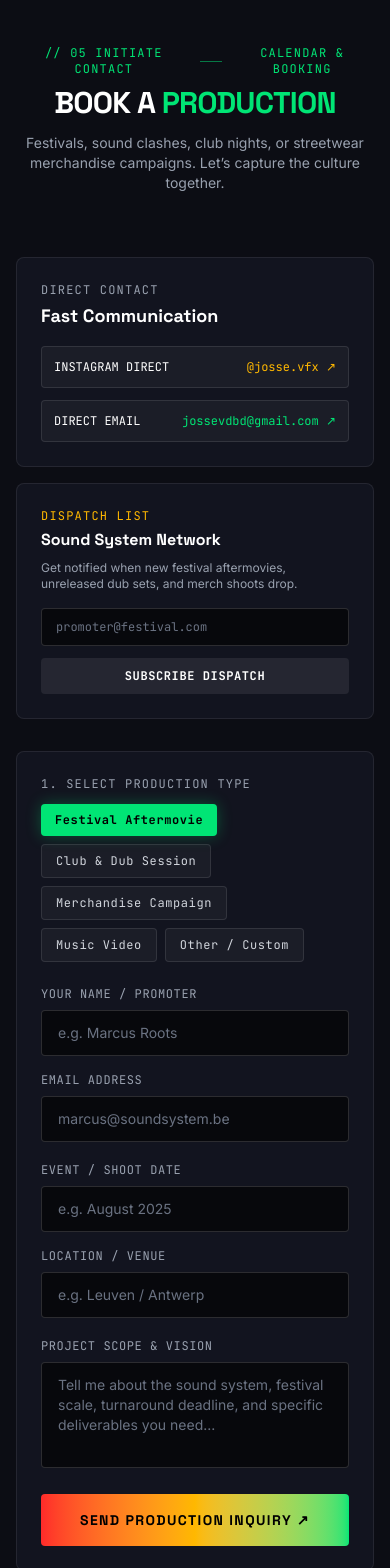
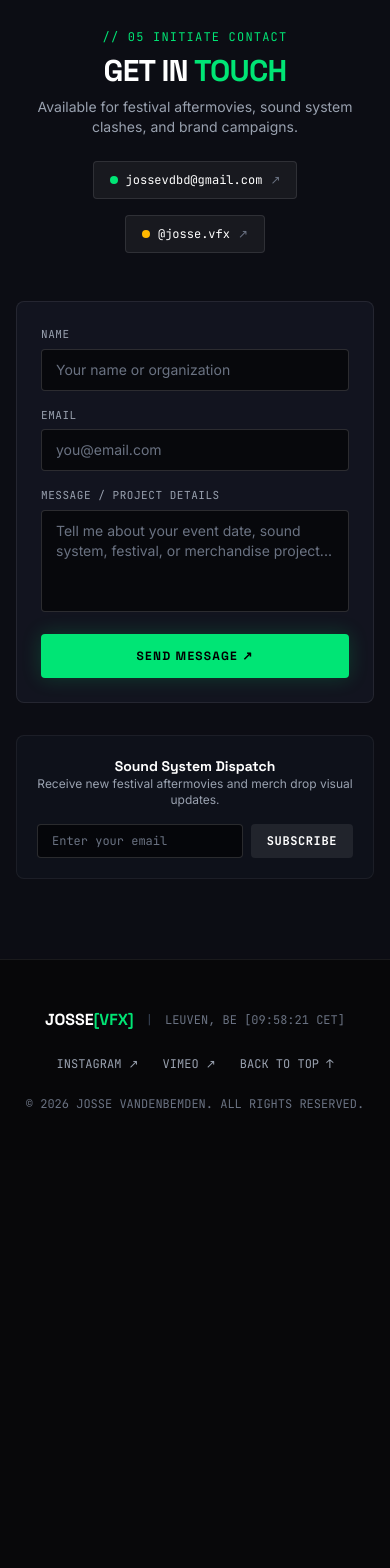
Before and after one commit to bokk3/Josse, a Next.js app: page / in a window 390 px wide. Shown: the part 7340-8908 px from the top of the page. After the commit the page ends 8500 px from the top, so only its background shows below. Built offline with nearby package versions, Linux system fonts and the light colour scheme.

Commit message:
Simplify contact form and newsletter subscription into clean, streamlined layout

```diff
--- a/src/app/page.tsx
+++ b/src/app/page.tsx
@@ -77,7 +77,6 @@ export default function Home() {
   const [mounted, setMounted] = useState(false);
   const [selectedCategory, setSelectedCategory] = useState<"all" | "festivals" | "soundsystem" | "merch">("all");
   const [activeProjectModal, setActiveProjectModal] = useState<Project | null>(null);
-  const [selectedProjectType, setSelectedProjectType] = useState<string>("Festival Aftermovie");
   const [localTime, setLocalTime] = useState<string>("03:00:00 AM");
 
   useEffect(() => {
@@ -730,198 +729,128 @@ export default function Home() {
         </div>
       </section>
 
-      {/* 8. INTERACTIVE BOOKING TERMINAL & INQUIRY FORM */}
-      <section id="contact" className="py-24 px-4 md:px-8 border-t border-white/[0.08] relative bg-[#0C0D14]">
-        <div className="max-w-5xl mx-auto">
+      {/* 8. SIMPLIFIED CONTACT & NEWSLETTER SECTION */}
+      <section id="contact" className="py-20 px-4 md:px-8 border-t border-white/[0.08] relative bg-[#0C0D14]">
+        <div className="max-w-4xl mx-auto">
 
-          <div className="text-center max-w-2xl mx-auto mb-16">
+          <div className="text-center mb-12">
             <div className="inline-flex items-center gap-2 font-mono text-xs text-[#00E575] tracking-widest uppercase mb-2">
               <span>// 05 INITIATE CONTACT</span>
-              <span className="w-6 h-[1px] bg-[#00E575]/50" />
-              <span>CALENDAR & BOOKING</span>
             </div>
             <h2 className="text-3xl sm:text-5xl font-space font-extrabold uppercase text-white tracking-tight">
-              Book a <span className="text-[#00E575]">Production</span>
+              Get in <span className="text-[#00E575]">Touch</span>
             </h2>
-            <p className="mt-3 text-gray-400 font-inter text-sm sm:text-base">
-              Festivals, sound clashes, club nights, or streetwear merchandise campaigns. Let’s capture the culture together.
+            <p className="mt-2 text-gray-400 font-inter text-sm sm:text-base">
+              Available for festival aftermovies, sound system clashes, and brand campaigns.
             </p>
-          </div>
 
-          <div className="grid grid-cols-1 lg:grid-cols-3 gap-8">
-
-            {/* Direct Contact Options (Left Column) */}
-            <div className="space-y-4">
-              <div className="bg-[#12141F] border border-white/[0.08] p-6 rounded-lg">
-                <p className="font-mono text-xs text-gray-400 uppercase tracking-widest mb-1">DIRECT CONTACT</p>
-                <h3 className="font-space font-bold text-white text-lg mb-4">Fast Communication</h3>
-
-                <div className="space-y-3">
+            {/* Direct Instant Reach Actions */}
+            <div className="mt-6 flex flex-wrap justify-center gap-4 text-xs font-mono">
+              <a
+                href="mailto:jossevdbd@gmail.com"
+                className="px-4 py-2.5 rounded bg-white/[0.05] hover:bg-white/10 border border-white/10 text-white flex items-center gap-2 transition-colors"
+              >
+                <span className="w-2 h-2 rounded-full bg-[#00E575]" />
+                <span>jossevdbd@gmail.com</span>
+                <span className="text-gray-500">↗</span>
+              </a>
               <a
                 href="https://www.instagram.com/josse.vfx/"
                 target="_blank"
                 rel="noopener noreferrer"
-                    className="w-full flex items-center justify-between p-3 rounded bg-white/[0.04] hover:bg-white/10 border border-white/10 text-xs font-mono text-white transition-colors"
+                className="px-4 py-2.5 rounded bg-white/[0.05] hover:bg-white/10 border border-white/10 text-white flex items-center gap-2 transition-colors"
               >
-                    <span>INSTAGRAM DIRECT</span>
-                    <span className="text-[#FFB800]">@josse.vfx ↗</span>
-                  </a>
-
-                  <a
-                    href="mailto:jossevdbd@gmail.com"
-                    className="w-full flex items-center justify-between p-3 rounded bg-white/[0.04] hover:bg-white/10 border border-white/10 text-xs font-mono text-white transition-colors"
-                  >
-                    <span>DIRECT EMAIL</span>
-                    <span className="text-[#00E575]">jossevdbd@gmail.com ↗</span>
+                <span className="w-2 h-2 rounded-full bg-[#FFB800]" />
+                <span>@josse.vfx</span>
+                <span className="text-gray-500">↗</span>
               </a>
             </div>
           </div>
 
-              {/* Newsletter / Sound System Dispatch */}
-              <div className="bg-[#12141F] border border-white/[0.08] p-6 rounded-lg">
-                <p className="font-mono text-xs text-[#FFB800] uppercase tracking-widest mb-1">DISPATCH LIST</p>
-                <h3 className="font-space font-bold text-white text-base mb-2">Sound System Network</h3>
-                <p className="text-xs text-gray-400 font-inter mb-4">
-                  Get notified when new festival aftermovies, unreleased dub sets, and merch shoots drop.
-                </p>
+          {/* Clean Streamlined Contact Form */}
+          <div className="bg-[#12141F] border border-white/[0.08] p-6 sm:p-8 rounded-lg mb-8">
+            <form
+              action="https://formspree.io/f/YOUR_FORMSPREE_ID"
+              method="POST"
+              className="space-y-4"
+            >
+              <div className="grid grid-cols-1 sm:grid-cols-2 gap-4">
+                <div>
+                  <label className="block font-mono text-[11px] text-gray-400 uppercase tracking-wider mb-1.5">
+                    NAME
+                  </label>
+                  <input
+                    type="text"
+                    name="name"
+                    required
+                    placeholder="Your name or organization"
+                    className="w-full bg-black/60 border border-white/15 px-3.5 py-2.5 rounded text-sm font-inter text-white placeholder-gray-500 focus:outline-none focus:border-[#00E575] transition-colors"
+                  />
+                </div>
+                <div>
+                  <label className="block font-mono text-[11px] text-gray-400 uppercase tracking-wider mb-1.5">
+                    EMAIL
+                  </label>
+                  <input
+                    type="email"
+                    name="email"
+                    required
+                    placeholder="you@email.com"
+                    className="w-full bg-black/60 border border-white/15 px-3.5 py-2.5 rounded text-sm font-inter text-white placeholder-gray-500 focus:outline-none focus:border-[#00E575] transition-colors"
+                  />
+                </div>
+              </div>
+
+              <div>
+                <label className="block font-mono text-[11px] text-gray-400 uppercase tracking-wider mb-1.5">
+                  MESSAGE / PROJECT DETAILS
+                </label>
+                <textarea
+                  name="message"
+                  rows={4}
+                  required
+                  placeholder="Tell me about your event date, sound system, festival, or merchandise project..."
+                  className="w-full bg-black/60 border border-white/15 px-3.5 py-2.5 rounded text-sm font-inter text-white placeholder-gray-500 focus:outline-none focus:border-[#00E575] transition-colors resize-none"
+                />
+              </div>
+
+              <button
+                type="submit"
+                className="w-full py-3.5 bg-[#00E575] hover:bg-white text-black font-space font-extrabold uppercase text-xs sm:text-sm tracking-widest rounded transition-all cursor-pointer shadow-[0_0_20px_rgba(0,229,117,0.2)]"
+              >
+                SEND MESSAGE ↗
+              </button>
+            </form>
+          </div>
+
+          {/* Minimal Clean Newsletter Strip */}
+          <div className="bg-[#12141F]/60 border border-white/[0.06] p-5 rounded-lg flex flex-col sm:flex-row items-center justify-between gap-4">
+            <div className="text-center sm:text-left">
+              <p className="font-space font-bold text-white text-sm">Sound System Dispatch</p>
+              <p className="text-xs text-gray-400 font-inter">Receive new festival aftermovies and merch drop visual updates.</p>
+            </div>
 
             <form
               action="https://formspree.io/f/YOUR_NEWSLETTER_ID"
               method="POST"
-                  className="space-y-3"
+              className="flex w-full sm:w-auto gap-2"
             >
               <input
                 type="email"
                 name="newsletter_email"
                 required
-                    placeholder="promoter@festival.com"
-                    className="w-full bg-black/60 border border-white/15 px-3.5 py-2.5 rounded text-xs font-mono text-white placeholder-gray-500 focus:outline-none focus:border-[#00E575]"
+                placeholder="Enter your email"
+                className="bg-black/60 border border-white/15 px-3.5 py-2 rounded text-xs font-mono text-white placeholder-gray-500 focus:outline-none focus:border-[#FFB800] w-full sm:w-64"
               />
               <button
                 type="submit"
-                    className="w-full py-2.5 bg-white/[0.08] hover:bg-[#00E575] text-white hover:text-black font-mono font-bold text-xs uppercase tracking-wider rounded transition-colors"
+                className="px-4 py-2 bg-white/[0.08] hover:bg-[#FFB800] text-white hover:text-black font-mono font-bold text-xs uppercase tracking-wider rounded transition-colors whitespace-nowrap cursor-pointer"
               >
-                    SUBSCRIBE DISPATCH
+                SUBSCRIBE
               </button>
             </form>
           </div>
-            </div>
 
-            {/* Main Interactive Booking Form (2 Columns) */}
-            <div className="lg:col-span-2 bg-[#12141F] border border-white/[0.08] p-6 sm:p-8 rounded-lg">
-
-              {/* Project Type Selector Chips */}
-              <div className="mb-6">
-                <label className="block font-mono text-xs text-gray-400 uppercase tracking-widest mb-3">
-                  1. SELECT PRODUCTION TYPE
-                </label>
-                <div className="flex flex-wrap gap-2">
-                  {[
-                    "Festival Aftermovie",
-                    "Club & Dub Session",
-                    "Merchandise Campaign",
-                    "Music Video",
-                    "Other / Custom",
-                  ].map((type) => (
-                    <button
-                      key={type}
-                      type="button"
-                      onClick={() => setSelectedProjectType(type)}
-                      className={`px-3.5 py-2 rounded text-xs font-mono tracking-wider transition-all cursor-pointer ${
-                        selectedProjectType === type
-                          ? "bg-[#00E575] text-black font-bold shadow-[0_0_15px_rgba(0,229,117,0.3)]"
-                          : "bg-white/[0.04] text-gray-300 hover:text-white border border-white/10"
-                      }`}
-                    >
-                      {type}
-                    </button>
-                  ))}
-                </div>
-              </div>
-
-              {/* Formspree Form */}
-              <form
-                action="https://formspree.io/f/YOUR_FORMSPREE_ID"
-                method="POST"
-                className="space-y-5"
-              >
-                {/* Hidden field storing selected project type */}
-                <input type="hidden" name="project_type" value={selectedProjectType} />
-
-                <div className="grid grid-cols-1 sm:grid-cols-2 gap-4">
-                  <div>
-                    <label className="block font-mono text-xs text-gray-400 uppercase tracking-wider mb-2">
-                      YOUR NAME / PROMOTER
-                    </label>
-                    <input
-                      type="text"
-                      name="name"
-                      required
-                      placeholder="e.g. Marcus Roots"
-                      className="w-full bg-black/60 border border-white/15 px-4 py-3 rounded text-sm font-inter text-white placeholder-gray-500 focus:outline-none focus:border-[#00E575] transition-colors"
-                    />
-                  </div>
-                  <div>
-                    <label className="block font-mono text-xs text-gray-400 uppercase tracking-wider mb-2">
-                      EMAIL ADDRESS
-                    </label>
-                    <input
-                      type="email"
-                      name="email"
-                      required
-                      placeholder="marcus@soundsystem.be"
-                      className="w-full bg-black/60 border border-white/15 px-4 py-3 rounded text-sm font-inter text-white placeholder-gray-500 focus:outline-none focus:border-[#00E575] transition-colors"
-                    />
-                  </div>
-                </div>
-
-                <div className="grid grid-cols-1 sm:grid-cols-2 gap-4">
-                  <div>
-                    <label className="block font-mono text-xs text-gray-400 uppercase tracking-wider mb-2">
-                      EVENT / SHOOT DATE
-                    </label>
-                    <input
-                      type="text"
-                      name="date"
-                      placeholder="e.g. August 2025"
-                      className="w-full bg-black/60 border border-white/15 px-4 py-3 rounded text-sm font-inter text-white placeholder-gray-500 focus:outline-none focus:border-[#FFB800] transition-colors"
-                    />
-                  </div>
-                  <div>
-                    <label className="block font-mono text-xs text-gray-400 uppercase tracking-wider mb-2">
-                      LOCATION / VENUE
-                    </label>
-                    <input
-                      type="text"
-                      name="location"
-                      placeholder="e.g. Leuven / Antwerp"
-                      className="w-full bg-black/60 border border-white/15 px-4 py-3 rounded text-sm font-inter text-white placeholder-gray-500 focus:outline-none focus:border-[#FFB800] transition-colors"
-                    />
-                  </div>
-                </div>
-
-                <div>
-                  <label className="block font-mono text-xs text-gray-400 uppercase tracking-wider mb-2">
-                    PROJECT SCOPE & VISION
-                  </label>
-                  <textarea
-                    name="message"
-                    rows={4}
-                    required
-                    placeholder="Tell me about the sound system, festival scale, turnaround deadline, and specific deliverables you need..."
-                    className="w-full bg-black/60 border border-white/15 px-4 py-3 rounded text-sm font-inter text-white placeholder-gray-500 focus:outline-none focus:border-[#00E575] transition-colors resize-none"
-                  />
-                </div>
-
-                <button
-                  type="submit"
-                  className="w-full py-4 bg-gradient-to-r from-[#FF2A2A] via-[#FFB800] to-[#00E575] text-black font-space font-extrabold uppercase text-sm tracking-widest rounded hover:opacity-95 hover:shadow-[0_0_25px_rgba(0,229,117,0.3)] transition-all cursor-pointer"
-                >
-                  SEND PRODUCTION INQUIRY ↗
-                </button>
-              </form>
-            </div>
-          </div>
         </div>
       </section>
 
```
Lines whose indentation alone changed are shown as unchanged.
